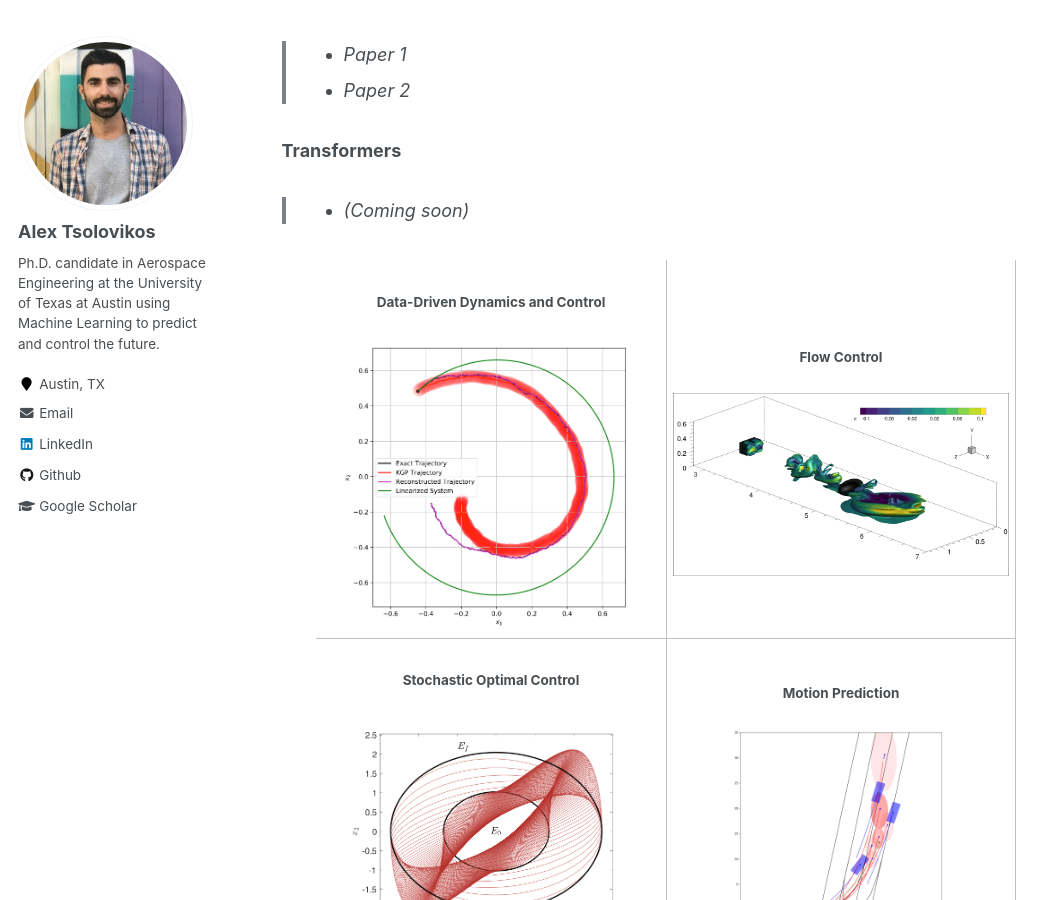
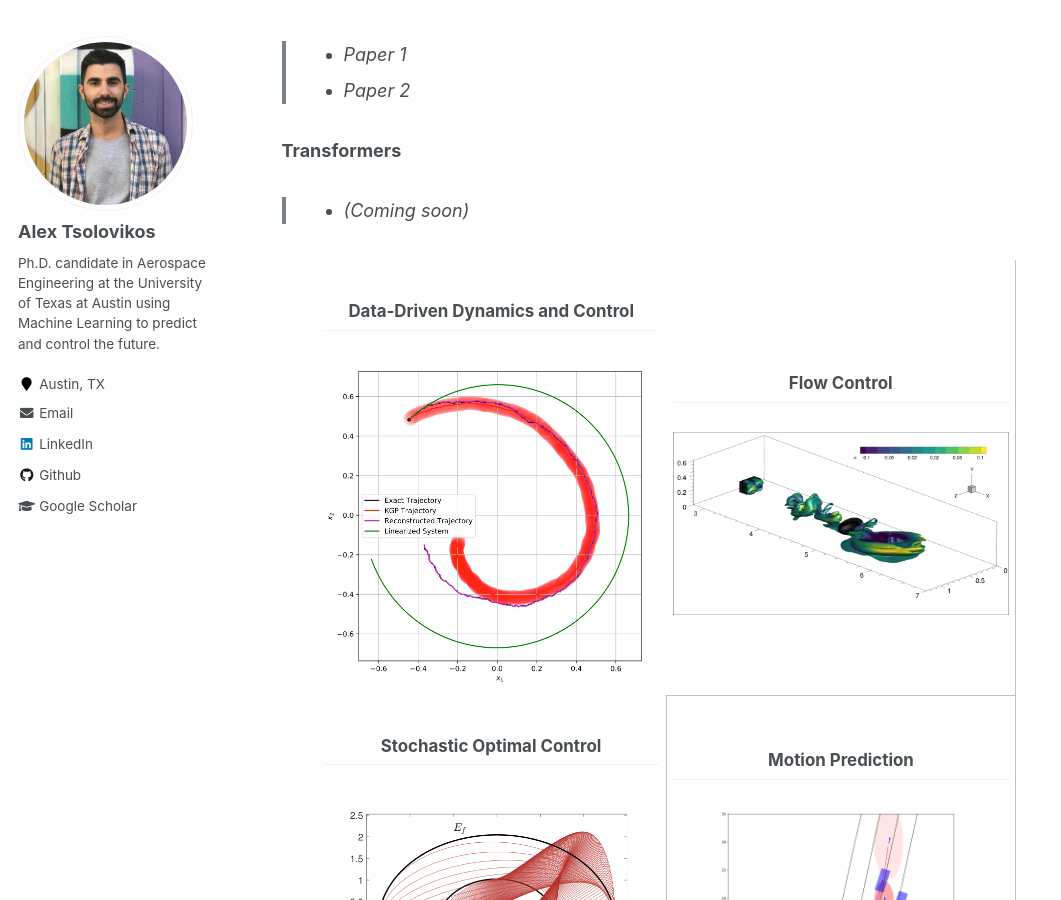
Before and after one commit to alextsolovikos/alextsolovikos.github.io, a Jekyll site: the page built from _pages/about.md, in a window 1280 px wide and 900 px high, scrolled down 1736 px. Shown: the whole window, without its empty margins (0-1061 px from the left). Built offline with Jekyll 4.4.1, drawn with Linux system fonts in a browser that asks for light colours.

Commit message:
Update about.md

```diff
--- a/_pages/about.md
+++ b/_pages/about.md
@@ -60,20 +60,20 @@ Here are some of the projects that I'm working on and the tools I am developing.
 <table style="width: 700px; height: 446px; margin-left: auto; margin-right: auto; border: 0px solid black;">
 <tbody>
 <tr>
+<td style="width: 350px; text-align: center; border: 0px solid black;">
+<h2>Data-Driven Dynamics and Control</h2>
+<br /><img src="https://alextsolovikos.github.io/docs/deep_gp_koopman_example.png" alt="Data-Driven Dynamics and Control" height="300"/></td>
 <td style="width: 350px; text-align: center;">
-<h3>Data-Driven Dynamics and Control</h3>
-<br /><img src="https://alextsolovikos.github.io/docs/deep_gp_koopman_example.png" alt="Data-Driven Dynamics and Control" width="300"/></td>
-<td style="width: 350px; text-align: center;">
-<h3>Flow Control</h3>
-<br /><img src="https://alextsolovikos.github.io/docs/multiple_lsms_dns_overview.png" alt="Flow Control" width="340"/></td>
+<h2>Flow Control</h2>
+<br /><img src="https://alextsolovikos.github.io/docs/multiple_lsms_dns_overview.png" alt="Flow Control" height="300"/></td>
 </tr>
 <tr>
 <td style="width: 350px; text-align: center;">
-<h3>Stochastic Optimal Control</h3>
-<br /><img src="https://alextsolovikos.github.io/docs/greedy_covariance_2d.png" alt="Stochastic Optimal Control" width="300"/></td>
+<h2>Stochastic Optimal Control</h2>
+<br /><img src="https://alextsolovikos.github.io/docs/greedy_covariance_2d.png" alt="Stochastic Optimal Control" height="300"/></td>
 <td style="width: 350px; text-align: center;">
-<h3>Motion Prediction</h3>
-<br /><img src="https://alextsolovikos.github.io/docs/transformer-example-prediction.png" alt="Motion Prediction" width="300"/></td>
+<h2>Motion Prediction</h2>
+<br /><img src="https://alextsolovikos.github.io/docs/transformer-example-prediction.png" alt="Motion Prediction" height="300"/></td>
 </tr>
 </tbody>
 </table>
```
